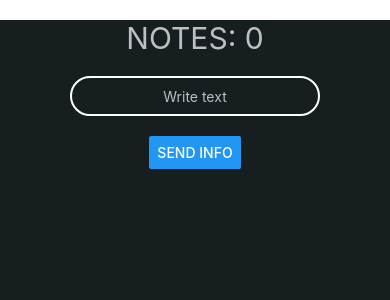
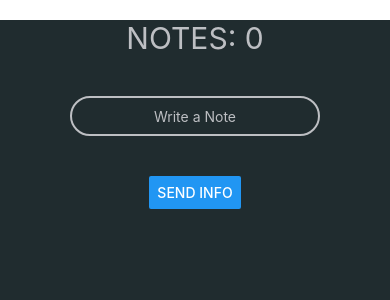
Before and after one commit to Angel-Landkoer/The-burger-farm, a React Native app: screen / in a window 390 px wide. Shown: the top 300 px of the page. Built offline with nearby package versions, Linux system fonts and the light colour scheme.

Commit message:
agreando y cambiando estilos

```diff
--- a/App.js
+++ b/App.js
@@ -1,5 +1,5 @@
 import { useState } from 'react';
-import { Button, FlatList, TextInput, SafeAreaView, StyleSheet, Text } from 'react-native';
+import { Button, FlatList, TextInput, SafeAreaView, StyleSheet, Text, Alert } from 'react-native';
 import { StatusBar } from 'expo-status-bar';
 import { themes } from './src/styles/themes';
 import { Notes } from './src/components/Notes/Notes';
@@ -14,8 +14,12 @@ export default function App() {
   const resetInfo = () => setFormData('')
 
   const list = () => {
-    setCard([...card, { date: `${Date.now()}`, data: formData }])
-    resetInfo()
+    if (formData.length > 0) {
+      setCard([...card, { date: `${Date.now()}`, data: formData }])
+      resetInfo()
+    } else {
+      Alert.alert("Write a Note")
+    }
   }
 
   const deleted = (id) => {
@@ -26,15 +30,16 @@ export default function App() {
   }
 
   return (
-    <SafeAreaView style={[primaryBackground, container]} >
+    <SafeAreaView style={[container]} >
       <StatusBar style='light' backgroundColor='black' />
-      <Text style={[title]} >{`NOTES: ${card.length}`}</Text>
+      <Text style={[title, text3Xl, textCenter]} >{`NOTES: ${card.length}`}</Text>
       <TextInput
-        style={stylesInput}
+        style={[stylesInput, textCenter, tertiaryBorderColor]}
         inputMode="decimal"
-        placeholder='Write text'
+        placeholder='Write a Note'
         placeholderTextColor={"#BDBFC3"}
         onChangeText={handleChangeValue}
+        editable
         value={formData}
       />
       <Button title='Send Info' onPress={list} />
@@ -53,31 +58,27 @@ const styles = StyleSheet.create({
 
     width: "100%",
     height: "100%",
+
     paddingHorizontal: 20,
     paddingVertical: 50,
     marginVertical: 20,
-    backgroundColor: "#161E20"
+
+    backgroundColor: "#202c2f",
   },
   stylesInput: {
     width: 250,
     height: 40,
     borderWidth: 2,
-    marginVertical: 20,
+    marginVertical: 40,
     paddingHorizontal: 5,
-
-    textAlign: "center",
 
     color: "#BDBFC3",
     borderRadius: 20,
-    borderColor: "#ffff",
-
+    borderColor: "#BDBFC3"
   },
   title: {
-    fontSize: 30,
-    textAlign: "center",
-
     color: "#BDBFC3",
   }
 })
 const { container, stylesInput, title } = styles
-const { primaryBackground } = themes
+const { tertiaryBorderColor, textCenter, text3Xl } = themes
--- a/src/components/Notes/Notes.jsx
+++ b/src/components/Notes/Notes.jsx
@@ -4,7 +4,7 @@ import { themes } from "../../styles/themes";
 export function Notes({ data, onPress }) {
   return (
     <View style={[container, tertiaryBorderColor]}>
-      <Text style={[styleText, textXl, textCenter, fontBold, senaryColor]}>
+      <Text style={[styleText, textXl, textCenter, fontSemiBold, senaryColor]}>
         {data.data}
       </Text>
       <Button title="deleted Info" onPress={onPress} />
@@ -19,6 +19,7 @@ const styles = StyleSheet.create({
     padding: 10,
     marginVertical: 50,
 
+    // borderColor: "red",
     borderRadius: 10,
   },
   styleText: {
@@ -28,5 +29,5 @@ const styles = StyleSheet.create({
 });
 
 const { container, styleText } = styles;
-const { tertiaryBorderColor, senaryColor, textCenter, fontBold, textXl } =
+const { tertiaryBorderColor, senaryColor, textCenter, fontSemiBold, textXl } =
   themes;
--- a/src/styles/themes.jsx
+++ b/src/styles/themes.jsx
@@ -25,7 +25,7 @@ export const themes = StyleSheet.create({
   },
   senaryColor: {
     // white
-    color: "#FFFFFF",
+    color: "#fff",
   },
 
   // Backgorund Color
@@ -57,7 +57,7 @@ export const themes = StyleSheet.create({
 
   tertiaryBorderColor: {
     // white
-    borderColor: "#ffff",
+    borderColor: "#BDBFC3",
   },
 
   // Font-Size
```
